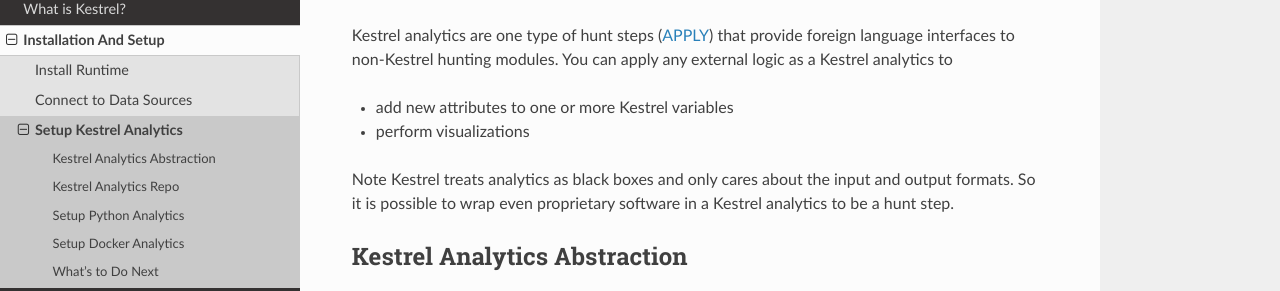
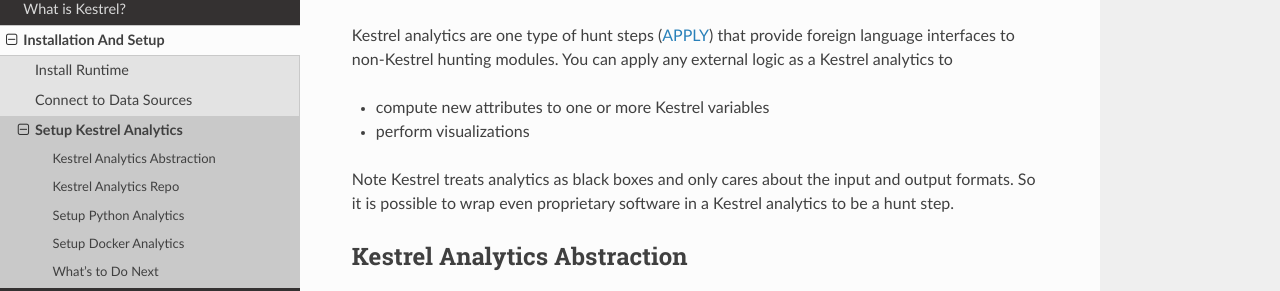
Before and after one commit to opencybersecurityalliance/kestrel-lang, a Sphinx documentation site: the page built from docs/installation/analytics.rst, in a window 1280 px wide and 900 px high. Shown: the part 136-427 px from the top of the window. Built offline with Sphinx 7.4.7 and the Read the Docs theme 2.0.0, drawn with Linux system fonts in a browser that asks for light colours.

Commit message:
minor doc edit

```diff
--- a/docs/installation/analytics.rst
+++ b/docs/installation/analytics.rst
@@ -5,7 +5,7 @@
 provide foreign language interfaces to non-Kestrel hunting modules. You can
 apply any external logic as a Kestrel analytics to
 
-- add new attributes to one or more Kestrel variables
+- compute new attributes to one or more Kestrel variables
 - perform visualizations
 
 Note Kestrel treats analytics as black boxes and only cares about the input and
```
